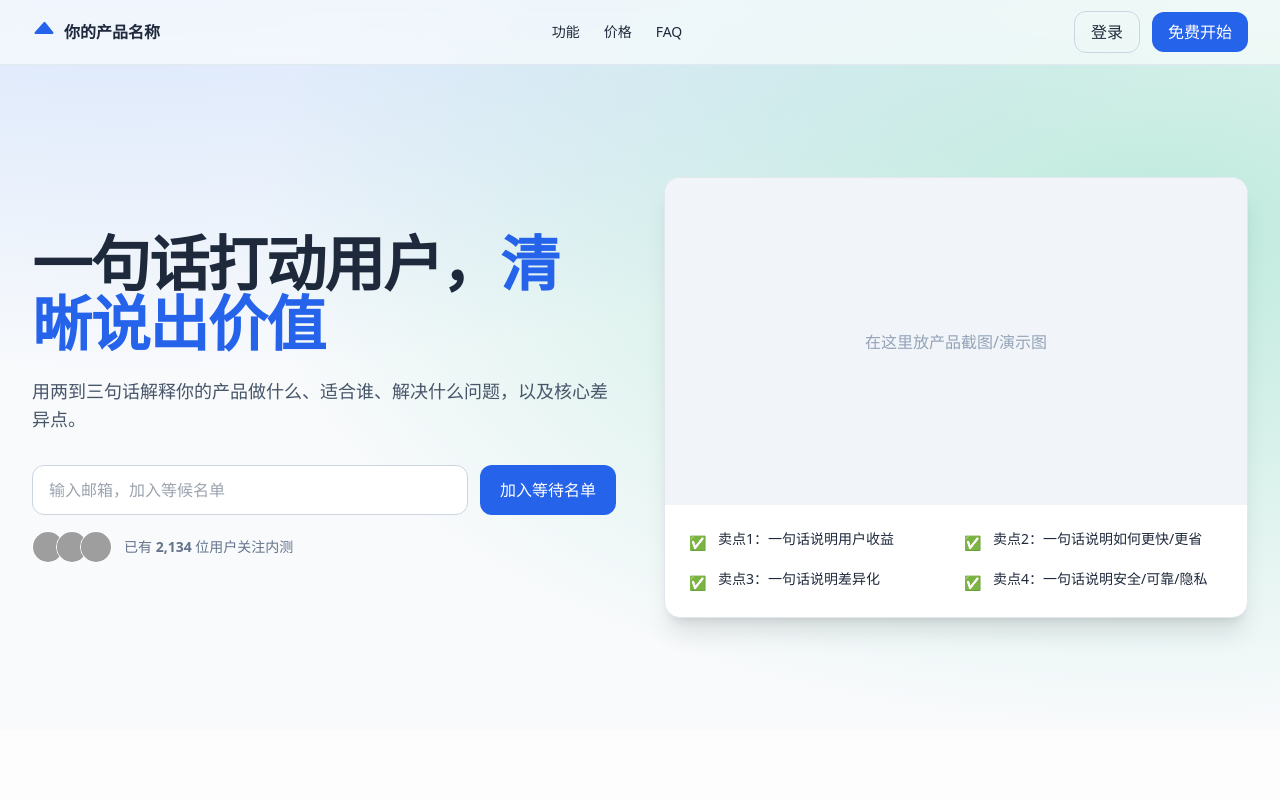
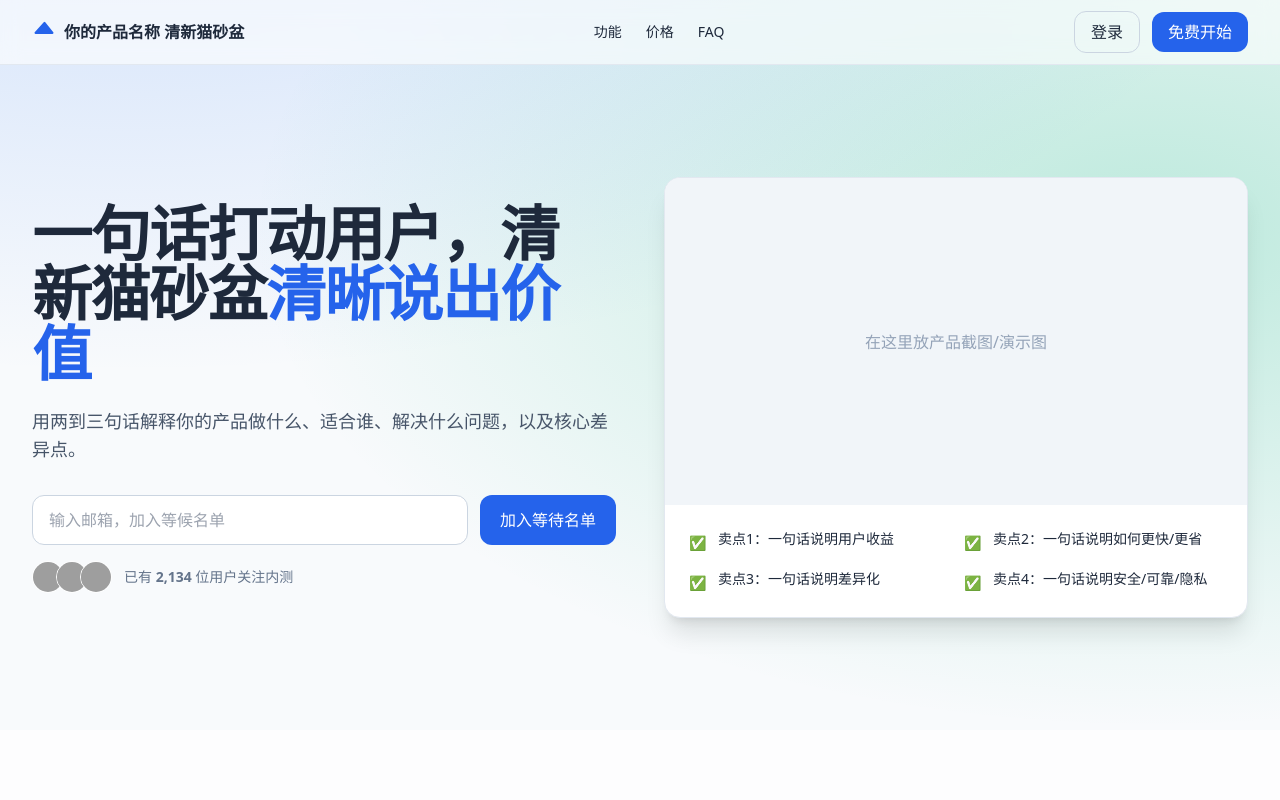
Before and after one commit to angelPowerBean/ronron, a plain HTML site: page index.html in a window 1280 px wide. Shown: the top 800 px of the page. Drawn offline with nearby package versions, Linux system fonts and the light colour scheme; grey boxes are pictures that could not be loaded.

Commit message:
Update index.html

```diff
--- a/index.html
+++ b/index.html
@@ -28,7 +28,7 @@
         <svg xmlns="http://www.w3.org/2000/svg" viewBox="0 0 24 24" fill="currentColor" class="w-6 h-6 text-blue-600">
           <path d="M11.7 2.3a1 1 0 0 1 1.6 0l8 10a1 1 0 0 1-.8 1.6H3.5a1 1 0 0 1-.8-1.6l9-10Z"/>
         </svg>
-        <span>你的产品名称</span>
+        <span>你的产品名称 清新猫砂盆</span>
       </a>
       <nav class="hidden md:flex items-center gap-6 text-sm">
         <a href="#features" class="hover:text-blue-600">功能</a>
@@ -47,7 +47,7 @@
     <div class="mx-auto max-w-7xl px-4 sm:px-6 lg:px-8 py-20 sm:py-28">
       <div class="grid md:grid-cols-2 gap-12 items-center">
         <div>
-          <h1 class="text-4xl sm:text-6xl font-extrabold tracking-tight leading-tight">一句话打动用户，<span class="text-blue-600">清晰说出价值</span></h1>
+          <h1 class="text-4xl sm:text-6xl font-extrabold tracking-tight leading-tight">一句话打动用户，清新猫砂盆<span class="text-blue-600">清晰说出价值</span></h1>
           <p class="mt-6 text-lg text-slate-600">用两到三句话解释你的产品做什么、适合谁、解决什么问题，以及核心差异点。</p>
           <form id="signup" action="https://formspree.io/f/your-id" method="POST" class="mt-8 flex flex-col sm:flex-row gap-3">
             <input required name="email" type="email" placeholder="输入邮箱，加入等候名单" class="flex-1 px-4 py-3 rounded-xl border border-slate-300 focus:outline-none focus:ring-2 focus:ring-blue-500" />
```
